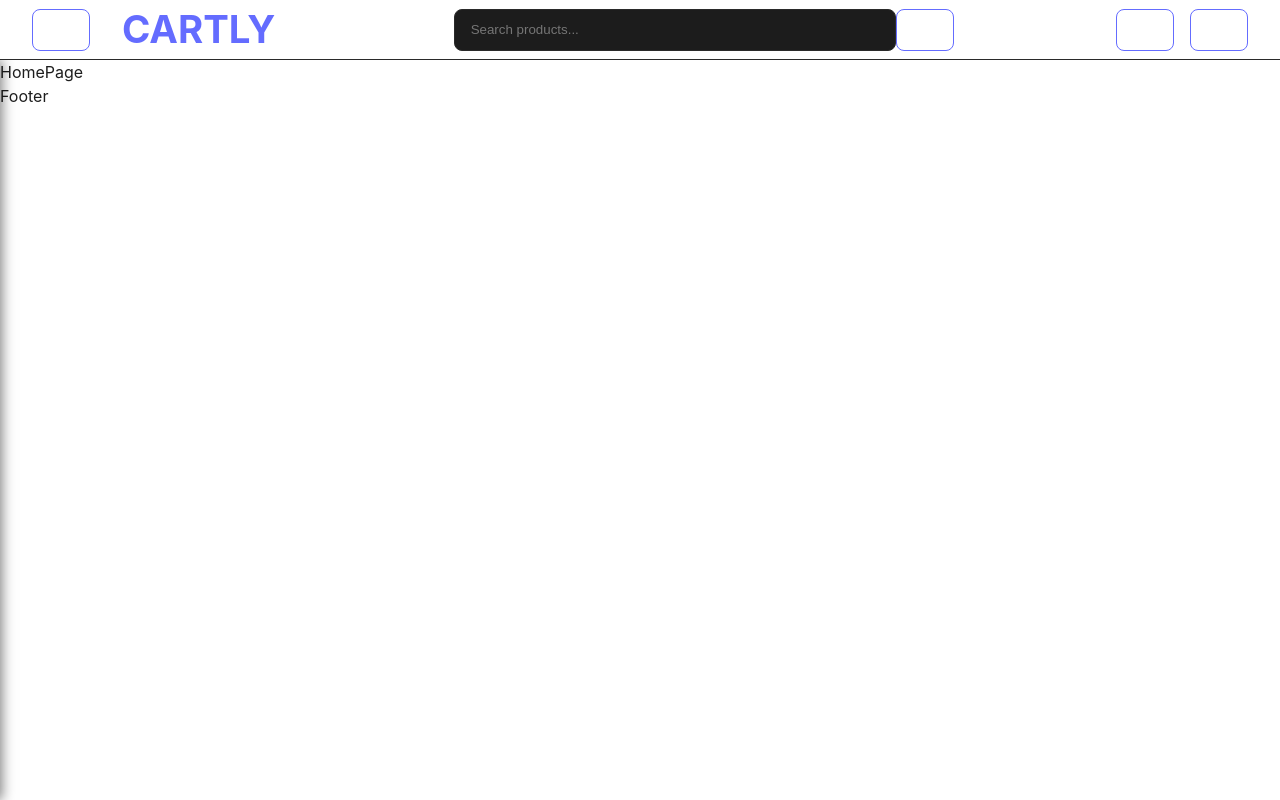
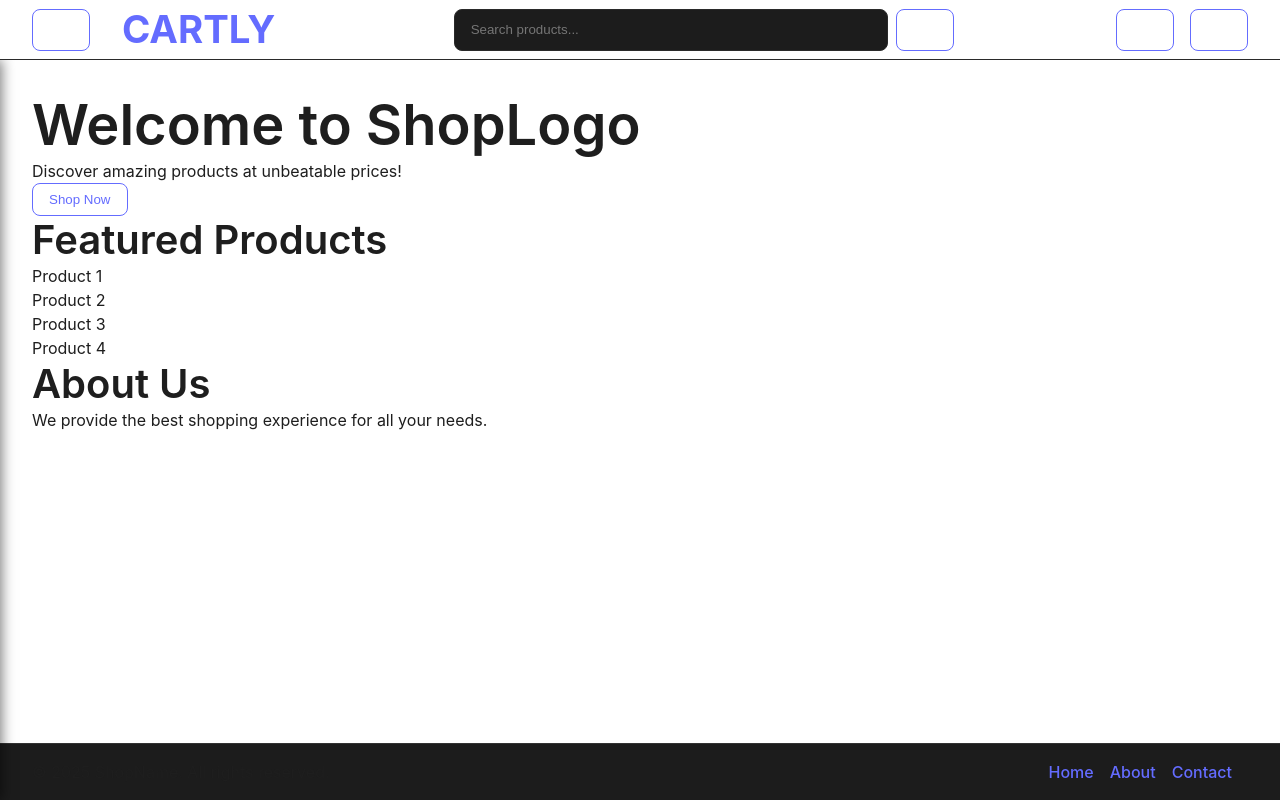
Before and after one commit to CasuallyDreamin/odin-react-shopping-cart, a React (Vite) app: page / in a window 1280 px wide. Built offline with nearby package versions, Linux system fonts and the light colour scheme.

Commit message:
feat: Implemented footer and Navigator

```diff
--- a/src/index.css
+++ b/src/index.css
@@ -27,6 +27,7 @@
   --spacing-xl: 3rem;
   --radius: 8px;
   --header-height: 60px;
+  --footer-height: 60px;
   --transition: 0.25s ease;
 
 }
--- a/src/layout/Footer.jsx
+++ b/src/layout/Footer.jsx
@@ -1,7 +1,16 @@
-const Footer = () => {
+import "./styles/Footer.css";
+
+export default function Footer() {
   return (
-    <div>Footer</div>
-  )
+    <footer className="footer">
+      <div className="footer-content">
+        <p>&copy; {new Date().getFullYear()} ShopName. All rights reserved.</p>
+        <nav className="footer-nav">
+          <a href="/">Home</a>
+          <a href="/about">About</a>
+          <a href="/contact">Contact</a>
+        </nav>
+      </div>
+    </footer>
+  );
 }
-
-export default Footer
--- a/src/layout/Sidebar.jsx
+++ b/src/layout/Sidebar.jsx
@@ -40,18 +40,6 @@ export default function Sidebar({ isOpen, cartItems = [], onSidebarToggle }) {
         {/* Navigator */}
         <Navigator className="navigator" />
 
-        {/* Categories */}
-        <div className="sidebar-section">
-          <h3>Categories</h3>
-          <ul>
-            <li>Electronics</li>
-            <li>Clothing</li>
-            <li>Home & Kitchen</li>
-            <li>Books</li>
-            <li>Gaming</li>
-          </ul>
-        </div>
-
         {/* Shopping Cart pinned to bottom */}
         <div className="sidebar-cart">
           <h3>Shopping Cart</h3>
--- /dev/null
+++ b/src/layout/styles/Footer.css
@@ -0,0 +1,30 @@
+.footer {
+  bottom: 0;
+  background-color: var(--color-surface);
+  color: var(--color-text);
+  padding: var(--spacing-md) var(--spacing-lg);
+  border-top: 1px solid rgba(255, 255, 255, 0.1);
+  width: 100%;
+  flex-shrink: 0; /* prevents shrinking when content is tall */
+}
+
+.footer-content {
+  max-width: 1280px;
+  margin: 0 auto;
+  display: flex;
+  justify-content: space-between;
+  align-items: center;
+  flex-wrap: wrap;
+  gap: var(--spacing-md);
+}
+
+.footer-nav a {
+  color: var(--color-primary);
+  text-decoration: none;
+  margin-right: var(--spacing-md);
+  transition: color var(--transition);
+}
+
+.footer-nav a:hover {
+  color: var(--color-secondary);
+}
--- a/src/layout/styles/Header.css
+++ b/src/layout/styles/Header.css
@@ -38,6 +38,7 @@
   display: flex;
   max-width: 500px;
   margin: 0 var(--spacing-lg);
+  gap: var(--spacing-sm);
 }
 
 .header-search input {
--- a/src/layout/styles/MainLayout.css
+++ b/src/layout/styles/MainLayout.css
@@ -1,26 +1,11 @@
 .app {
-  display: block;
+  display: flex;
+  flex-direction: column;
   min-height: 100vh;
 }
 
-.main-content {
+main {
   flex: 1;
   padding: var(--spacing-lg);
   transition: margin-left var(--transition);
 }
-
-@media (min-width: 769px) {
-  .main-content {
-    margin-left: 280px;
-  }
-
-  .sidebar.closed + .main-content {
-    margin-left: 0;
-  }
-}
-
-@media (max-width: 768px) {
-  .main-content {
-    margin-left: 0;
-  }
-}
--- a/src/pages/HomePage.jsx
+++ b/src/pages/HomePage.jsx
@@ -1,7 +1,32 @@
-const HomePage = () => {
+import "./styles/HomePage.css";
+
+export default function HomePage() {
   return (
-    <div>HomePage</div>
-  )
+    <div className="homepage">
+      {/* Hero Section */}
+      <section className="hero">
+        <h1>Welcome to ShopLogo</h1>
+        <p>Discover amazing products at unbeatable prices!</p>
+        <button className="cta-btn">Shop Now</button>
+      </section>
+
+      {/* Featured Products */}
+      <section className="featured-products">
+        <h2>Featured Products</h2>
+        <div className="product-grid">
+          {/* Replace with dynamic product cards later */}
+          <div className="product-card">Product 1</div>
+          <div className="product-card">Product 2</div>
+          <div className="product-card">Product 3</div>
+          <div className="product-card">Product 4</div>
+        </div>
+      </section>
+
+      {/* Optional About / Info Section */}
+      <section className="home-about">
+        <h2>About Us</h2>
+        <p>We provide the best shopping experience for all your needs.</p>
+      </section>
+    </div>
+  );
 }
-
-export default HomePage
--- a/src/shared/components/Navigator.jsx
+++ b/src/shared/components/Navigator.jsx
@@ -1,7 +1,34 @@
-const Navigator = () => {
+import { useState } from "react";
+import "./styles/Navigator.css";
+
+export default function Navigator() {
+  const [categoriesOpen, setCategoriesOpen] = useState(false);
+
+  const toggleCategories = () => setCategoriesOpen((prev) => !prev);
+
   return (
-    <div>Navigator</div>
-  )
+    <nav className="navigator">
+      <ul className="nav-list">
+        <li className="nav-item">Home</li>
+        <li className="nav-item">Shop</li>
+        <li className="nav-item">Contact Us</li>
+        <li className="nav-item">About</li>
+
+        {/* Categories with nested items */}
+        <li className="nav-item categories">
+          <button className="category-toggle" onClick={toggleCategories}>
+            Categories
+            <span className="toggle-arrow">{categoriesOpen ? "▲" : "▼"}</span>
+          </button>
+          <ul className={`nested-list ${categoriesOpen ? "open" : ""}`}>
+            <li className="nested-item">Electronics</li>
+            <li className="nested-item">Clothing</li>
+            <li className="nested-item">Home & Kitchen</li>
+            <li className="nested-item">Books</li>
+            <li className="nested-item">Gaming</li>
+          </ul>
+        </li>
+      </ul>
+    </nav>
+  );
 }
-
-export default Navigator
--- /dev/null
+++ b/src/shared/components/styles/Navigator.css
@@ -0,0 +1,83 @@
+.navigator {
+  display: flex;
+  flex-direction: column;
+  gap: var(--spacing-sm);
+}
+
+.nav-list {
+  list-style: none;
+  padding-left: 0;
+  display: flex;
+  flex-direction: column;
+  gap: var(--spacing-xs);
+}
+
+.nav-item {
+  cursor: pointer;
+  padding: var(--spacing-xs) var(--spacing-sm);
+  border-radius: var(--radius);
+  transition: background-color var(--transition), color var(--transition);
+}
+
+.nav-item:hover {
+  background-color: var(--color-primary);
+  color: var(--color-bg);
+}
+
+.nav-item.categories {
+  display: flex;
+  flex-direction: column;
+}
+
+.category-toggle {
+  display: flex;
+  justify-content: space-between;
+  align-items: center;
+  width: 100%;
+  padding: var(--spacing-xs) var(--spacing-sm);
+  background: none;
+  border: none;
+  color: var(--color-text);
+  font-size: 1rem;
+  font-weight: 500;
+  cursor: pointer;
+  border-radius: var(--radius);
+  transition: background-color var(--transition), color var(--transition);
+}
+
+.category-toggle:hover {
+  background-color: var(--color-primary);
+  color: var(--color-bg);
+}
+
+.toggle-arrow {
+  margin-left: var(--spacing-sm);
+  font-size: 0.8rem;
+  transition: transform var(--transition);
+}
+
+.nested-list {
+  list-style: none;
+  padding-left: var(--spacing-md);
+  max-height: 0;
+  overflow: hidden;
+  transition: max-height 0.3s ease;
+  display: flex;
+  flex-direction: column;
+  gap: var(--spacing-xs);
+}
+
+.nested-list.open {
+  max-height: 500px;
+}
+
+.nested-item {
+  padding: var(--spacing-xs) var(--spacing-sm);
+  border-radius: var(--radius);
+  cursor: pointer;
+  transition: background-color var(--transition), color var(--transition);
+}
+
+.nested-item:hover {
+  color: var(--color-bg);
+}
```
Also changed, not shown: src/pages/ShopPage.jsx (added), src/pages/styles/HomePage.css (added).
